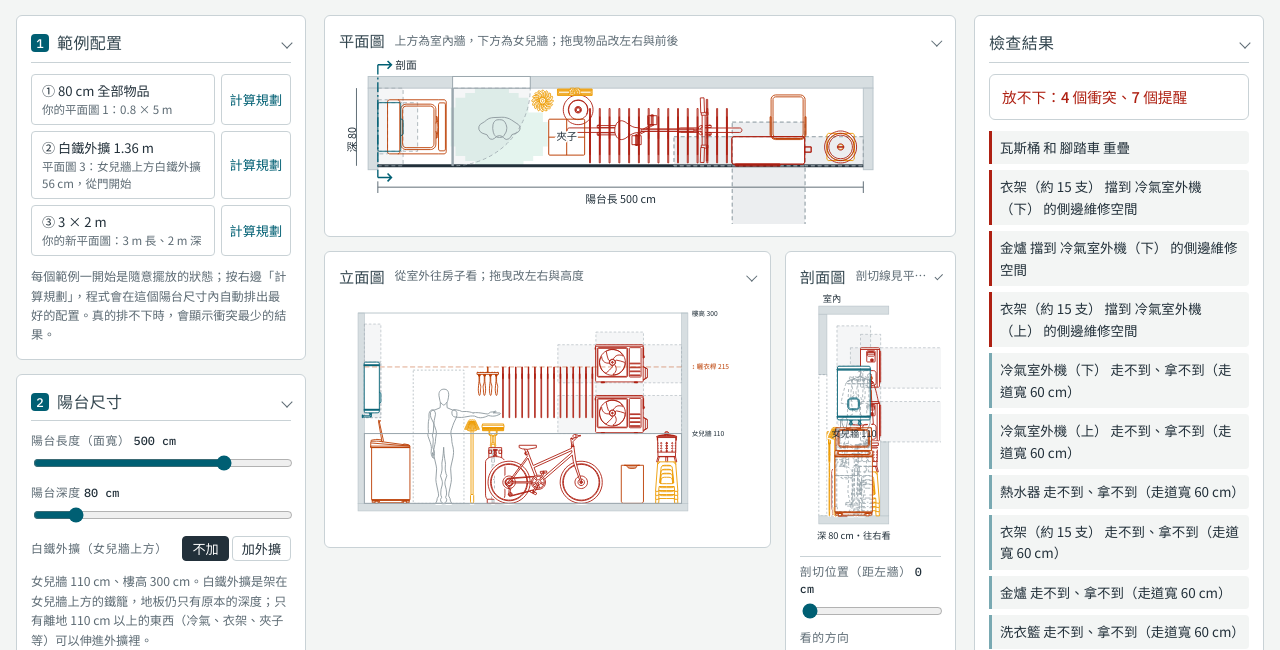
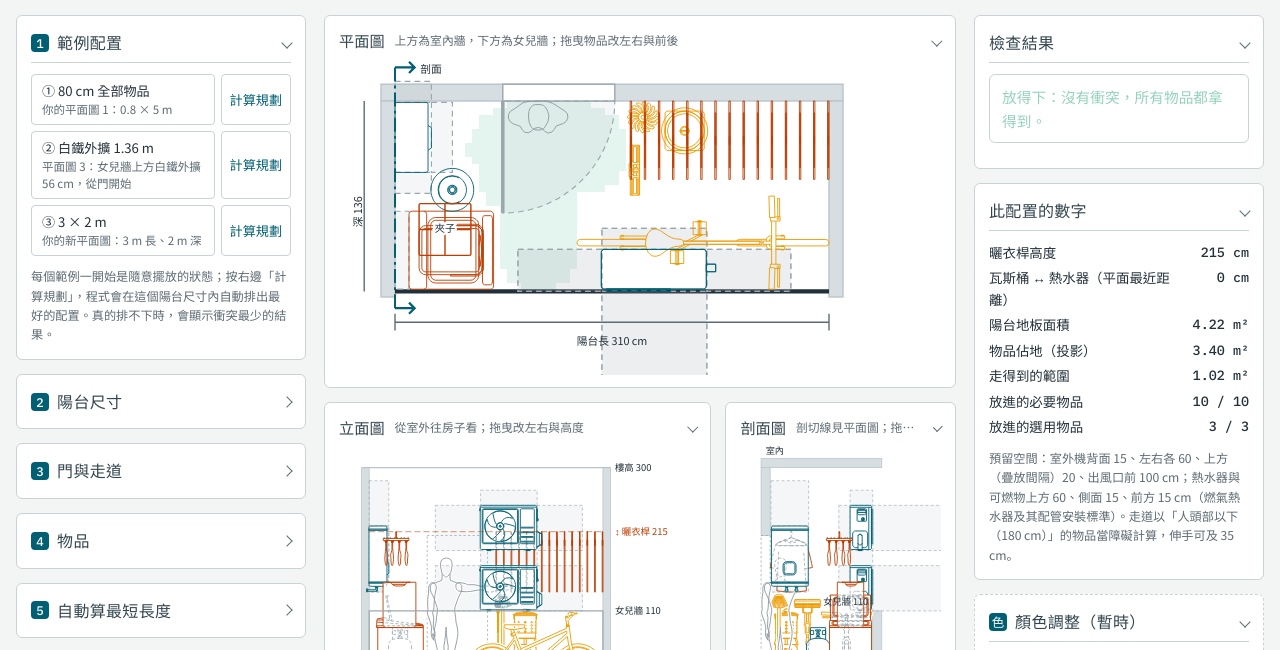
Before and after one commit to kuo0619/balcony, a plain HTML site: page index.html in a window 1280 px wide. Shown: the part 137-787 px from the top of the page. Drawn offline with Linux system fonts and the light colour scheme.

Commit message:
預設顯示深136×長310已排好配置；立面與剖面同比例、樓板對齊；左側面板預設只展開範例配置
Co-Authored-By: Claude Sonnet 5.5 <noreply@anthropic.com>
Claude-Session: https://claude.ai/code/session_019C4ibSjPxi4QbuPCZjqi7Z

```diff
--- a/index.html
+++ b/index.html
@@ -827,12 +827,15 @@ function segs(){
 function fontSizes(){
   const pw=$("plan").getBoundingClientRect().width||900, ew=$("elev").getBoundingClientRect().width||900;
   const Dm=st.D+(st.ext?st.E:0), pair=$("pair"), PADX=30, GAP=14;
-  if(innerWidth>820){const tot=pair.getBoundingClientRect().width-GAP-2*PADX, ve=st.L+120, vs=Dm+130, k=tot/(ve+vs);
-    pair.style.gridTemplateColumns=`${ve*k+PADX}px ${vs*k+PADX}px`;} else pair.style.gridTemplateColumns="";
   fsP=12*(st.L+120)/pw; fsE=12*(st.L+120)/ew; const sw=$("side").getBoundingClientRect().width||300; fsS=12*(Dm+110)/sw;
 }
-let raf=0;
-function draw(){ if(raf) return; raf=requestAnimationFrame(()=>{raf=0; enforce(); fontSizes(); const ck=check(); planSVG(ck); elevSVG(ck); sideSVG(ck); panels(ck); segs();}); }
+let raf=0, retry=0;
+// 立面圖與剖面圖用同一個比例（每公分同樣大），樓板高度才會對齊
+function alignPair(){ const pair=$("pair"); if(innerWidth<=820){pair.style.gridTemplateColumns="";return;}
+  const ve=$("elev").viewBox.baseVal.width, vs=$("side").viewBox.baseVal.width, PADX=30, GAP=14;
+  const tot=pair.getBoundingClientRect().width-GAP-2*PADX, k=tot/(ve+vs); pair.style.gridTemplateColumns=`${ve*k+PADX}px ${vs*k+PADX}px`; }
+function draw(){ if(raf) return; raf=requestAnimationFrame(()=>{raf=0; enforce(); alignPair(); fontSizes(); const ck=check(); planSVG(ck); elevSVG(ck); sideSVG(ck); alignPair(); panels(ck); segs();
+  const ew=$("elev").getBoundingClientRect().width; if(ew>0&&Math.abs(12*(st.L+120)/ew-fsE)>0.4&&retry++<3) draw(); else retry=0;}); }
 
 $("presets").innerHTML=Object.entries(PRESETS).map(([k,p])=>`<div class="prow"><button type="button" class="btn" data-k="${k}">${p.name}<small>${p.sub}</small></button><button type="button" class="btn plan" data-plan="${k}">計算規劃</button></div>`).join("");
 $("presets").addEventListener("click",e=>{const pb=e.target.closest("button[data-plan]"); if(pb){planPreset(pb.dataset.plan); return;} const b=e.target.closest("button[data-k]"); if(!b) return; loadPreset(b.dataset.k); st.sel=null; draw();});
@@ -1173,16 +1176,19 @@ window.addEventListener("resize",draw);
 // ---------- collapsible panels
 (function(){
   const heads=[...document.querySelectorAll(".grp>.gh,.sheet>h2")];
-  let saved={}; try{saved=JSON.parse(localStorage.getItem("blc-collapsed")||"{}");}catch(e){}
+  let saved={g2:true,g3:true,g4:true,g7:true}; try{const t=localStorage.getItem("blc-collapsed2"); if(t) saved=JSON.parse(t);}catch(e){}
   heads.forEach((h,i)=>{const box=h.parentElement, key=box.id||h.id||("h"+i);
     h.setAttribute("role","button"); h.tabIndex=0;
-    const set=v=>{box.classList.toggle("collapsed",v); h.setAttribute("aria-expanded",!v); saved[key]=v; try{localStorage.setItem("blc-collapsed",JSON.stringify(saved));}catch(e){} draw();};
+    const set=v=>{box.classList.toggle("collapsed",v); h.setAttribute("aria-expanded",!v); saved[key]=v; try{localStorage.setItem("blc-collapsed2",JSON.stringify(saved));}catch(e){} draw();};
     if(saved[key]) {box.classList.add("collapsed"); h.setAttribute("aria-expanded","false");} else h.setAttribute("aria-expanded","true");
     h.addEventListener("click",()=>set(!box.classList.contains("collapsed")));
     h.addEventListener("keydown",e=>{if(e.key==="Enter"||e.key===" "){e.preventDefault(); set(!box.classList.contains("collapsed"));}});
   });
 })();
 loadPreset("a"); draw();
+// 第一次打開：直接顯示深 136 cm、已排好的配置（預存結果）
+(function(){ const base=clone(items.filter(i=>i.on&&i.kind!=="ref")); for(const it of base){ if(it.key==="bike"&&!it.posture) it.posture="flat"; }
+  const pre=preFor(base,136); if(!pre||pre.D!==136) return; setSolD(136); applyLayout(136,pre.L,pre.S,PRE.meta.rod,false); })();
 })();
 </script>
 </body></html>
```
